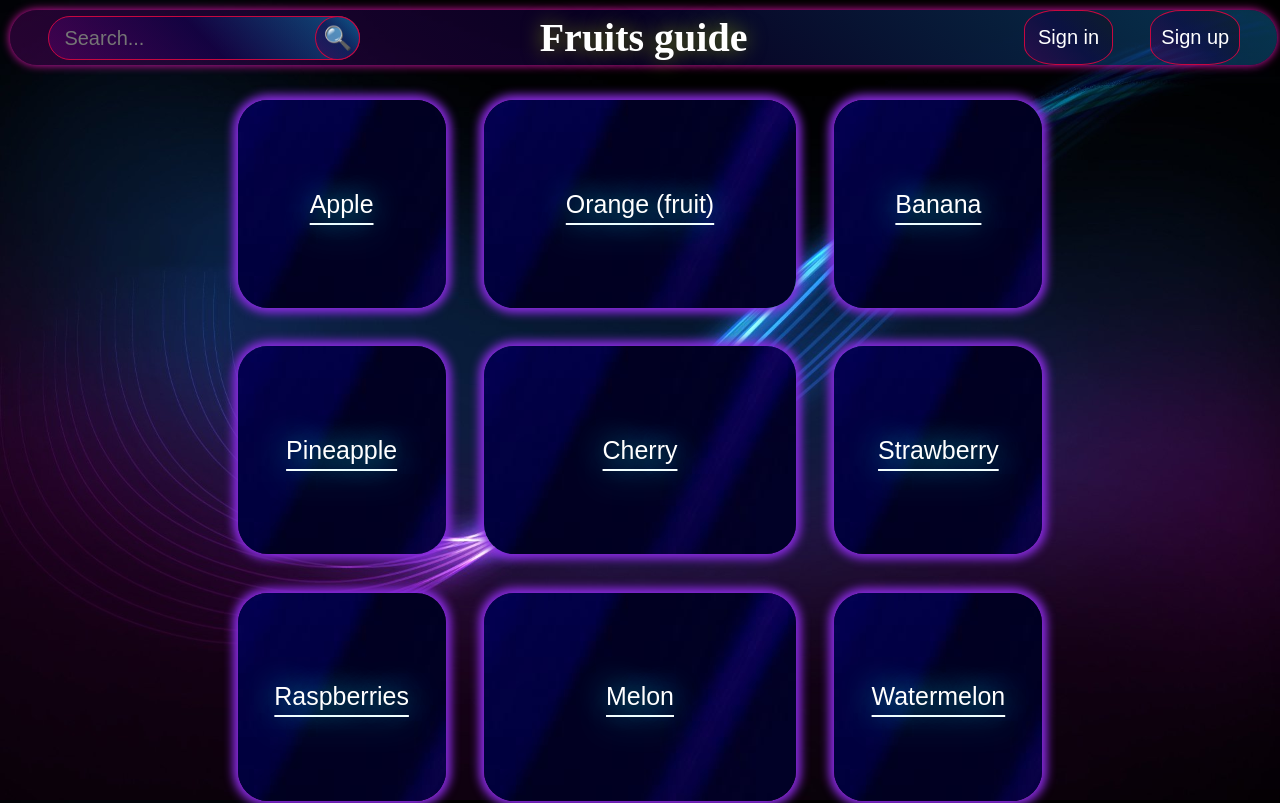
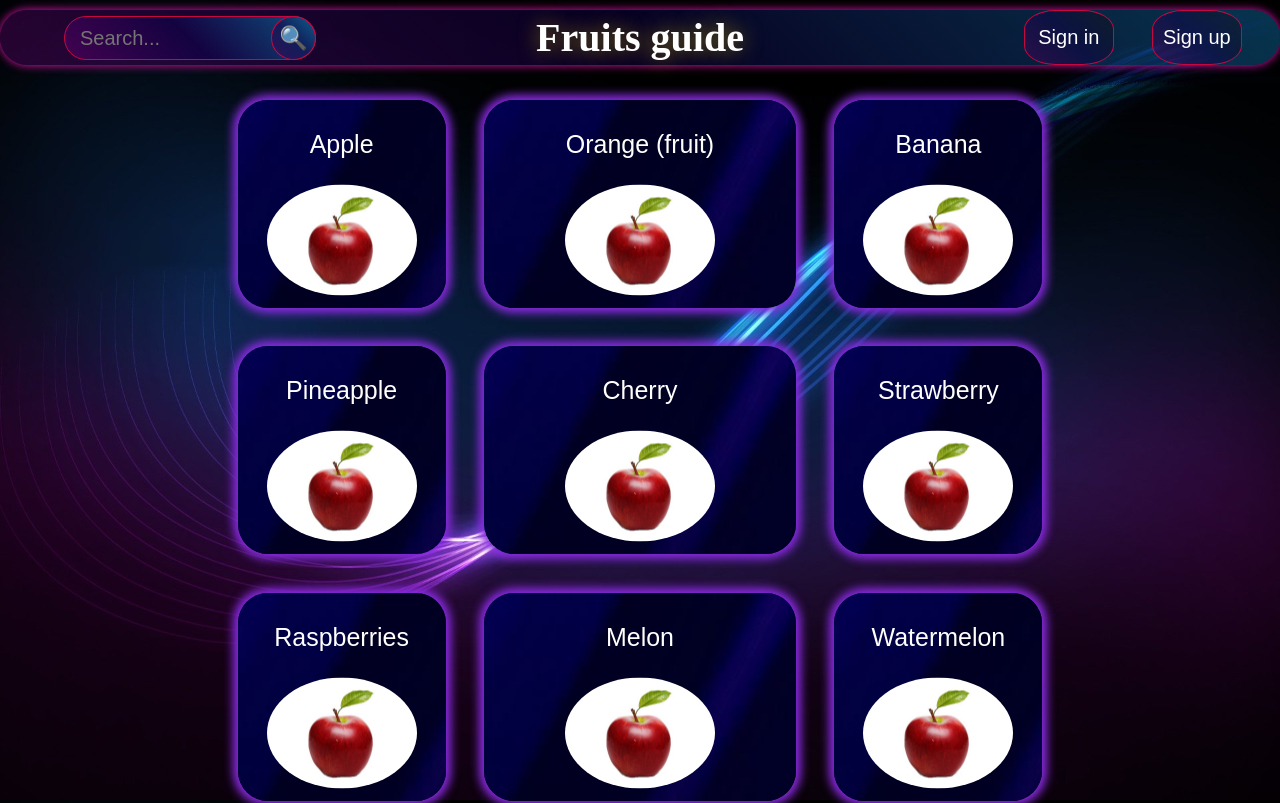
Before and after one commit to Excalibur0888/react-app-1, a React (Create React App) app: page / in a window 1280 px wide. Shown: the top 803 px of the page. Built offline with nearby package versions, Linux system fonts and the light colour scheme.

Commit message:
begun images :3

```diff
--- a/src/App.js
+++ b/src/App.js
@@ -11,15 +11,16 @@ function App() {
 		'Apple', 'Orange (fruit)', 'Banana', 'Pineapple', 'Cherry', 'Strawberry', 'Raspberries', 'Melon', 'Watermelon', 'Mandarin (orange)', 'Grape', 'Blackberry', 'Lemon', 'Coconut', 'Lime (fruit)'	]);
 	const[visup, setvisup] = useState(true)
 	const[visin, setvisin] = useState(true)
+	const[heading, setheading] = useState('')
 	const[isScrollingAllowed, setisScrollingAllowed] = useState(true)
 
 	return (
 	<div className="App">
-		<Header value={visup} funcup={setvisup} funcin={setvisin} funcscroll={setisScrollingAllowed} scr={isScrollingAllowed}>
+		<Header value={visup} funcup={setvisup} funcin={setvisin} funcscroll={setisScrollingAllowed} scr={isScrollingAllowed} heading={heading}>
 		<Searching value={boxContent} func={setboxContent}/>
 		</Header>
-		<ModalWindowUp value={visup} func={setvisup} funcscroll={setisScrollingAllowed}>✖</ModalWindowUp>
-		<ModalWindowIn value={visin} func={setvisin} funcscroll={setisScrollingAllowed}>✖</ModalWindowIn>
+		<ModalWindowUp value={visup} funcsetvisup={setvisup} funcscroll={setisScrollingAllowed}>✖</ModalWindowUp>
+		<ModalWindowIn value={visin} funcsetvisin={setvisin} funcscroll={setisScrollingAllowed} setheading={setheading}>✖</ModalWindowIn>
 		<Containers value={boxContent}></Containers>
 	</div>
   );
--- a/src/components/Grid_containers/Containers.jsx
+++ b/src/components/Grid_containers/Containers.jsx
@@ -1,5 +1,6 @@
 import React from "react";
 import classes from './Containers.module.css';
+import myImage from './Apple.jpg'
 
 const Containers = (props) => {
 		if (props.value.length !== 0) {
@@ -9,6 +10,7 @@ const Containers = (props) => {
         <div className={classes.box}>
 					<a href={`https://en.wikipedia.org/wiki/${fruit}`} target="_blank" rel="noreferrer">
           {fruit}
+					<img src={myImage}/>
 					</a>
         </div>
       ))}
--- a/src/components/Grid_containers/Containers.module.css
+++ b/src/components/Grid_containers/Containers.module.css
@@ -33,7 +33,6 @@
 /* стили блоков */
 .box {
 	display: flex;
-	align-items: center;
 	justify-content: center;
 	text-decoration: none;
 	border-radius: 30px;
@@ -45,9 +44,23 @@
 }
 
 .box a {
+	position: relative;
+	top: 20px;
+	text-decoration: none;
 	text-underline-offset: 10px;
 	color: white;
-	text-shadow: 0 0 30px rgb(10, 220, 231);
+}
+
+.box a:hover {
+	text-decoration: underline;
+	text-shadow: 0 0 10px rgb(10, 220, 231);
+}
+
+.box img {
+	position: relative;
+	bottom: 30px;
+	transform: scale(.5);
+	border-radius: 80%;
 }
 
 /* надпись, если фрукты не найдены */
--- a/src/components/Header/Header.jsx
+++ b/src/components/Header/Header.jsx
@@ -1,5 +1,6 @@
 import React, { useEffect } from "react";
 import classes from './Header.module.css';
+import myImage from './icon.jpg'
 
 const Header = (props) => {
 	const styles = {
@@ -16,8 +17,20 @@ const Header = (props) => {
 		props.funcscroll(false)
 		props.funcup(false)
 	}
-
+	if (props.heading) {
 	return (
+		<header className={classes.header}>
+		<span className={classes.header__name}>Fruits guide</span>
+		{props.children}
+		<div className={classes.img_username}>
+		<span>{props.heading}</span>
+		<img className={classes.img} src={myImage} alt=""/>
+		</div>
+		</header>
+	)
+}
+	else {
+		return (
 		<header className={classes.header}>
 		<span className={classes.header__name}>Fruits guide</span>
 		{props.children}
@@ -25,6 +38,7 @@ const Header = (props) => {
 		<button onClick={handle_modal_window_up} className={classes.up_link}>Sign up</button>
 		</header>
 	)
+	}
 };
 
 export default Header;
--- a/src/components/Header/Header.module.css
+++ b/src/components/Header/Header.module.css
@@ -2,13 +2,12 @@
 .header {
 	top: 10px;
 	right: 0;
-	left: 10px;
+	left: 0;
 	bottom: 0;
-	width: 99%;
+	width: 100%;
 	display: flex;
 	justify-content: center;
 	align-items: center;
-	position: relative;
 	height: 55px;
 	position: absolute;
 	background: linear-gradient(45deg, rgba(76, 2, 89, .5), rgba(16, 2, 70, .5), rgba(13, 105, 154, .5));
@@ -22,10 +21,30 @@
 }
 
 .header__name {
-	text-shadow: 0 0 20px rgba(172, 205, 8, 0.589);
+	text-shadow: 0 0 20px rgba(205, 182, 8, 0.589);
 	color: white;
 	font-weight: bold;
 }
+
+.img_username {
+	display: flex;
+	justify-content: center;
+	position: absolute;
+	left: 75%;
+	font-size: 0.8em;
+	color: white;
+	top: 15%;
+	right: 0;
+	bottom: 0;
+}
+
+.img {
+	margin-left: 1%;
+	margin-top: -2%;
+	transform: scale(.8);
+	border-radius: 100%;
+}
+
 /* стили кнопок формы */
 .in_link {
 	display: flex;
--- a/src/components/ModalWindow/ModalWindowIn.jsx
+++ b/src/components/ModalWindow/ModalWindowIn.jsx
@@ -5,17 +5,19 @@ import { Cookies } from 'react-cookie';
 const ModalWindowIn = (props) => {
 	const style = `${props.value ? classes.wrapper_invisible : classes.wrapper_visible}`
 	const [showPassword, setShowPassword] = useState(false);
-	function cancel_searching () {
+	const [name, setName] = useState('');
+	const [password, setPassword] = useState('')
+	const [rememberMe, setRememberMe] = useState(false);
+
+	function cancel_forming () {
 		props.funcscroll(true)
-		props.func(true)
+		props.funcsetvisin(true)
 	}
 	function show_pass (e) {
 		setShowPassword(!showPassword)
 		e.preventDefault()
 	}
-	const [name, setName] = useState('');
-	const [password, setPassword] = useState('')
-	const [rememberMe, setRememberMe] = useState(false);
+
 	const handleSubmit = () => {
     if (rememberMe) {
       localStorage.setItem('name', name);
@@ -39,7 +41,9 @@ const ModalWindowIn = (props) => {
 		const cookie_password = cookies.get('Password');
 		if (cookie_login && password) {
 			if (cookie_login === name && cookie_password === password) {
-				alert('ok')
+				props.setheading(name)
+				props.funcsetvisin(true)
+				props.funcscroll(true)
 			}
 			else {
 				alert('no')
@@ -49,7 +53,7 @@ const ModalWindowIn = (props) => {
 
 	return (
 		<div className={style}>
-			<button onClick = {cancel_searching} className={classes.cancel_modal}>{props.children}</button>
+			<button onClick = {cancel_forming} className={classes.cancel_modal}>{props.children}</button>
 			<form className={classes.form} onSubmit={handleSubmitForm}>
 				<h2 className={classes.tip}>Already have an account? Sign in.</h2>
 				<input
@@ -60,6 +64,7 @@ const ModalWindowIn = (props) => {
 				placeholder="Username"
 				className={classes.login_input}
 				minlength="3"
+				maxlength="10"
 				pattern="[a-zA-Zа-яА-Я0-9]+"
 				title="Only English or Russian letters and numbers"
 				required
@@ -72,6 +77,7 @@ const ModalWindowIn = (props) => {
 				placeholder="Password"
 				className={classes.password_input}
 				minlength="7"
+				maxlength="20"
 				pattern="[a-zA-Zа-яА-Я0-9]+"
 				title="Only English or Russian letters and numbers"
 				required
--- a/src/components/ModalWindow/ModalWindowIn.module.css
+++ b/src/components/ModalWindow/ModalWindowIn.module.css
@@ -12,6 +12,8 @@
 }
 
 .wrapper_invisible {
+	transition: all 0.5s ease;
+	opacity: 0;
 	display: none;
 }
 
--- a/src/components/ModalWindow/ModalWindowUp.jsx
+++ b/src/components/ModalWindow/ModalWindowUp.jsx
@@ -10,7 +10,7 @@ const ModalWindowUp = (props) => {
 	const [confirmPassword, setConfirmPassword] = useState('');
 	function cancel_searching () {
 		props.funcscroll(true)
-		props.func(true)
+		props.funcsetvisup(true)
 	}
 	function show_pass (e) {
 		setShowPassword(!showPassword)
@@ -36,7 +36,7 @@ const ModalWindowUp = (props) => {
 		<div className={style}>
 			<button onClick={cancel_searching} className={classes.cancel_modal}>{props.children}</button>
 			<form className={classes.form} onSubmit={set_cookie}>
-			<h2 className={classes.tip}>First time on our website? Sign up.</h2>
+			<h2 className={classes.tip}>First time here? Sign up.</h2>
 				<input
 				type="email"
 				name="email"
@@ -55,6 +55,7 @@ const ModalWindowUp = (props) => {
 				placeholder="Username"
 				className={classes.login_input}
 				minlength="3"
+				maxlength="10"
 				pattern="[a-zA-Zа-яА-Я0-9]+"
 				title="Only English or Russian letters and numbers"
 				required
@@ -67,6 +68,7 @@ const ModalWindowUp = (props) => {
 				placeholder="Password"
 				className={classes.password_input}
 				minlength="7"
+				maxlength="20"
 				pattern="[a-zA-Zа-яА-Я0-9]+"
 				title="Only English or Russian letters and numbers"
 				required
--- a/src/components/Seacrh/Searching.module.css
+++ b/src/components/Seacrh/Searching.module.css
@@ -1,13 +1,13 @@
 /* стили для поля поиска */
 .wrapper {
-	width: calc((1vw + 1vh)* 15);
+	width: calc((1vw + 0.5vh)* 15);
 	height: 80%;
 	padding: 15px;
 	border-radius: 100px;
 	position: absolute;
 	top: 6px;
 	font-size: 20px;
-	left: 3vw;
+	left: 5%;
 	right: 0;
 	bottom: 0;
 	background: inherit;
```
Also changed, not shown: src/components/Grid_containers/Apple.jpg (added), src/components/Header/icon.jpg (added).
